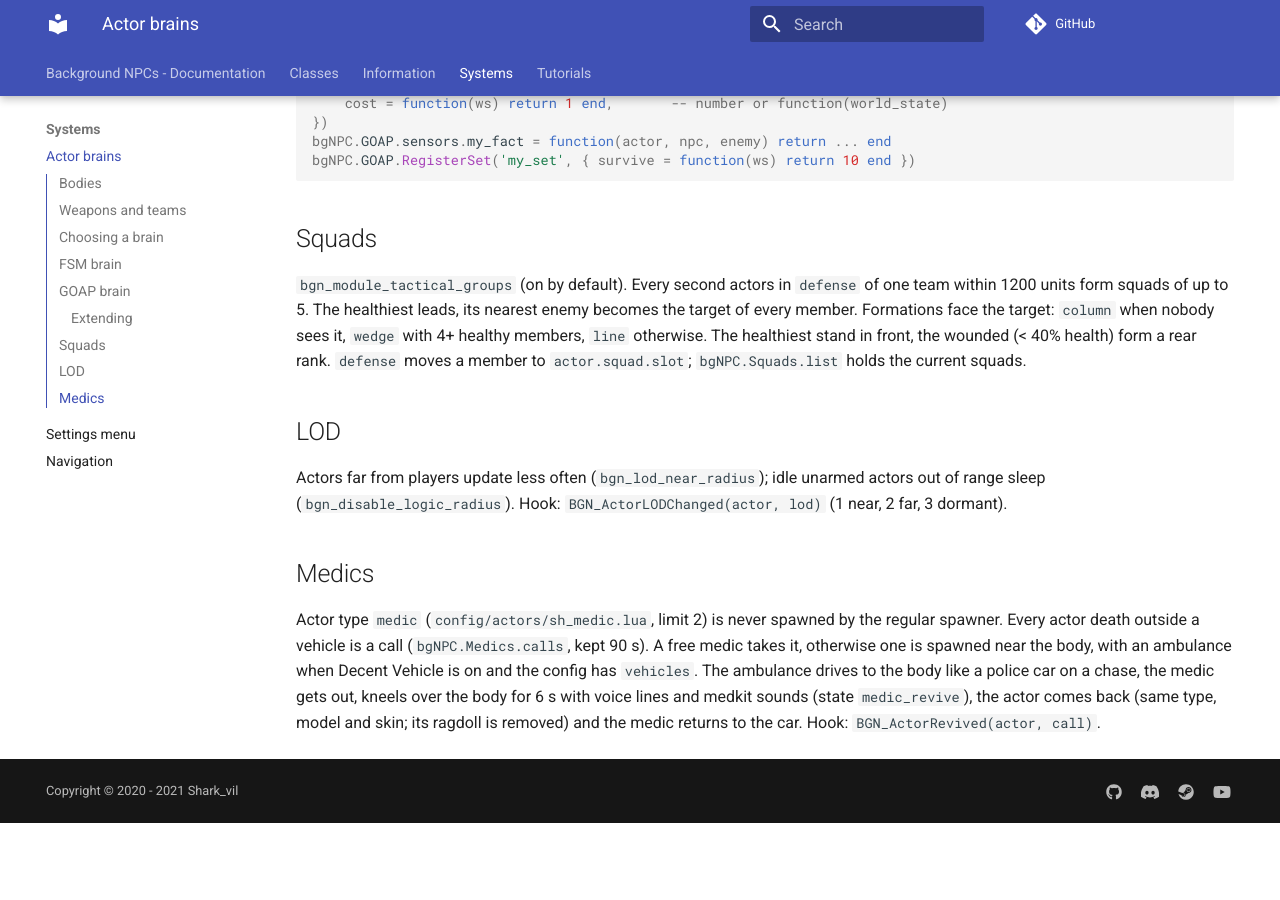
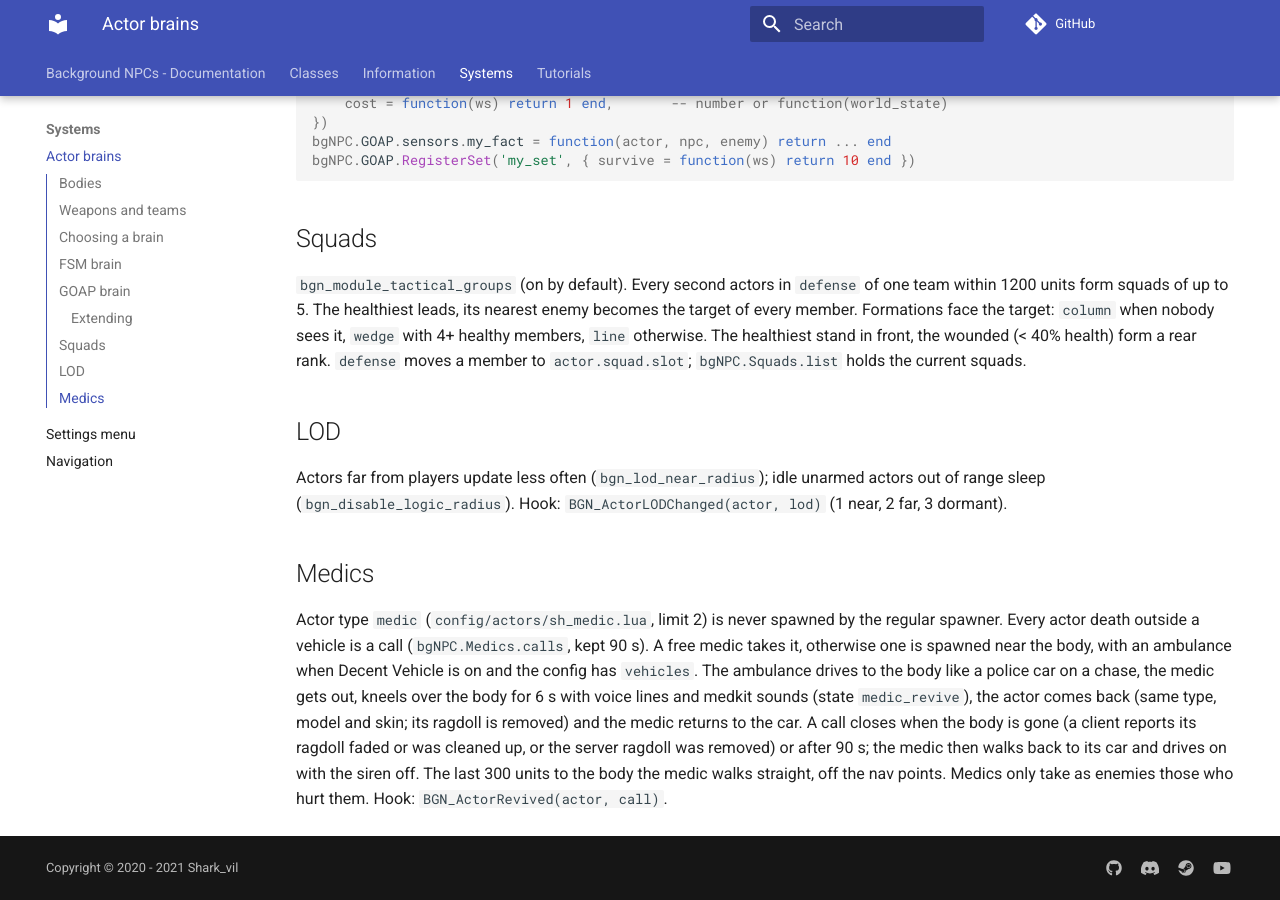
Before and after one commit to Shark-vil/background-citizens, an MkDocs documentation site: the page built from docs/systems/brains.md, in a window 1280 px wide and 900 px high, scrolled down 1745 px. Built offline with MkDocs 1.6.1 and Material for MkDocs 9.7.7, drawn with Linux system fonts in a browser that asks for light colours; comment, search, counter and statistics services are not loaded; before the commit the page ends 2568 px from its top, so only the background shows below that.

Commit message:
Medics reach the body, leave when it's gone; locked service cars
Medics ignore other people's fights and the wanted, walk the last stretch to
the body straight (the actor walk stops 150 units short), stay on the map while
on a call, and go back to the ambulance when the body is gone or the call
expires (clients report removed ragdolls). The ambulance drives to its call
before any enemy and the medic gets out when it stands still. Police cars and
ambulances can't be entered by players while an actor sits inside.

Co-Authored-By: Claude Opus 5.5 <noreply@anthropic.com>

```diff
--- a/docs/systems/brains.md
+++ b/docs/systems/brains.md
@@ -90,4 +90,7 @@ death outside a vehicle is a call (`bgNPC.Medics.calls`, kept 90 s). A free medi
 spawned near the body, with an ambulance when Decent Vehicle is on and the config has `vehicles`. The ambulance
 drives to the body like a police car on a chase, the medic gets out, kneels over the body for 6 s with voice
 lines and medkit sounds (state `medic_revive`), the actor comes back (same type, model and skin; its ragdoll is
-removed) and the medic returns to the car. Hook: `BGN_ActorRevived(actor, call)`.
+removed) and the medic returns to the car. A call closes when the body is gone (a client reports its ragdoll
+faded or was cleaned up, or the server ragdoll was removed) or after 90 s; the medic then walks back to its car
+and drives on with the siren off. The last 300 units to the body the medic walks straight, off the nav points.
+Medics only take as enemies those who hurt them. Hook: `BGN_ActorRevived(actor, call)`.
```
Also changed, not shown: docs/systems/navigation.md (+1 -0 lines), 6 other files.
